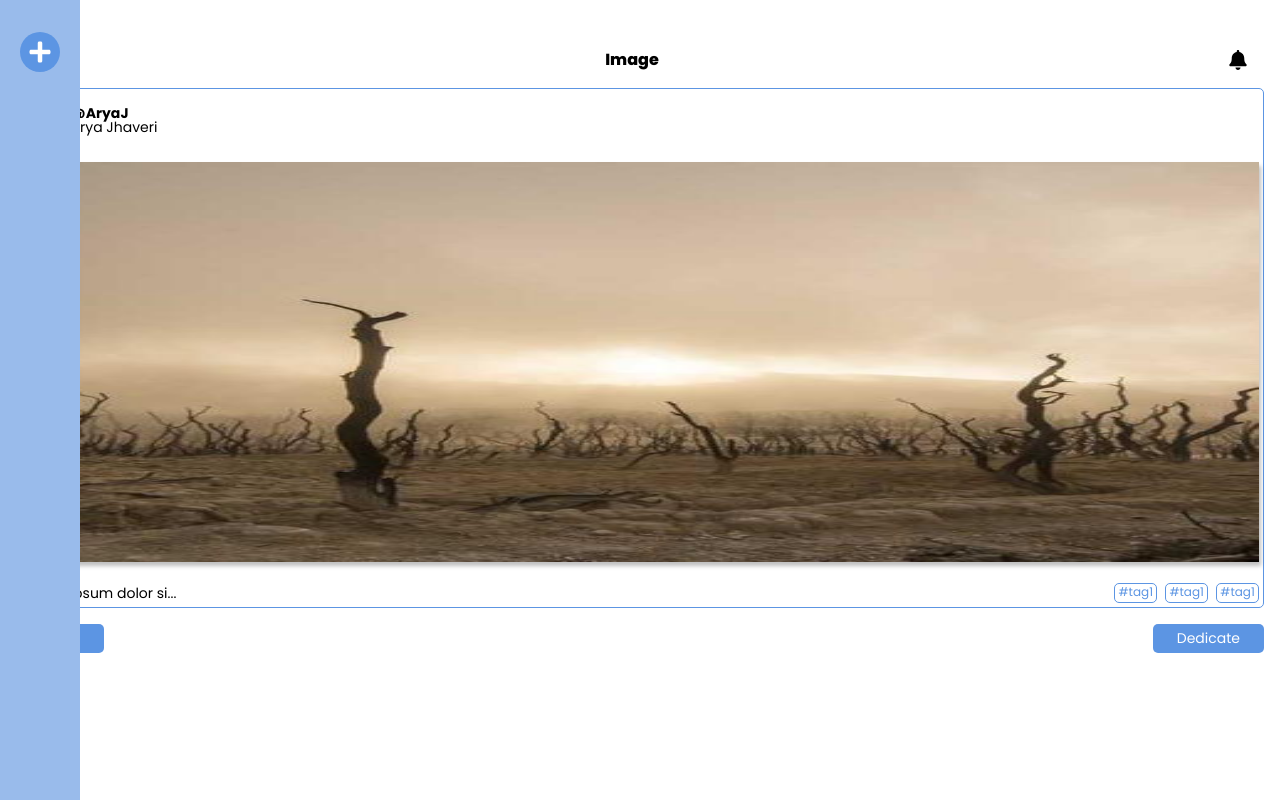
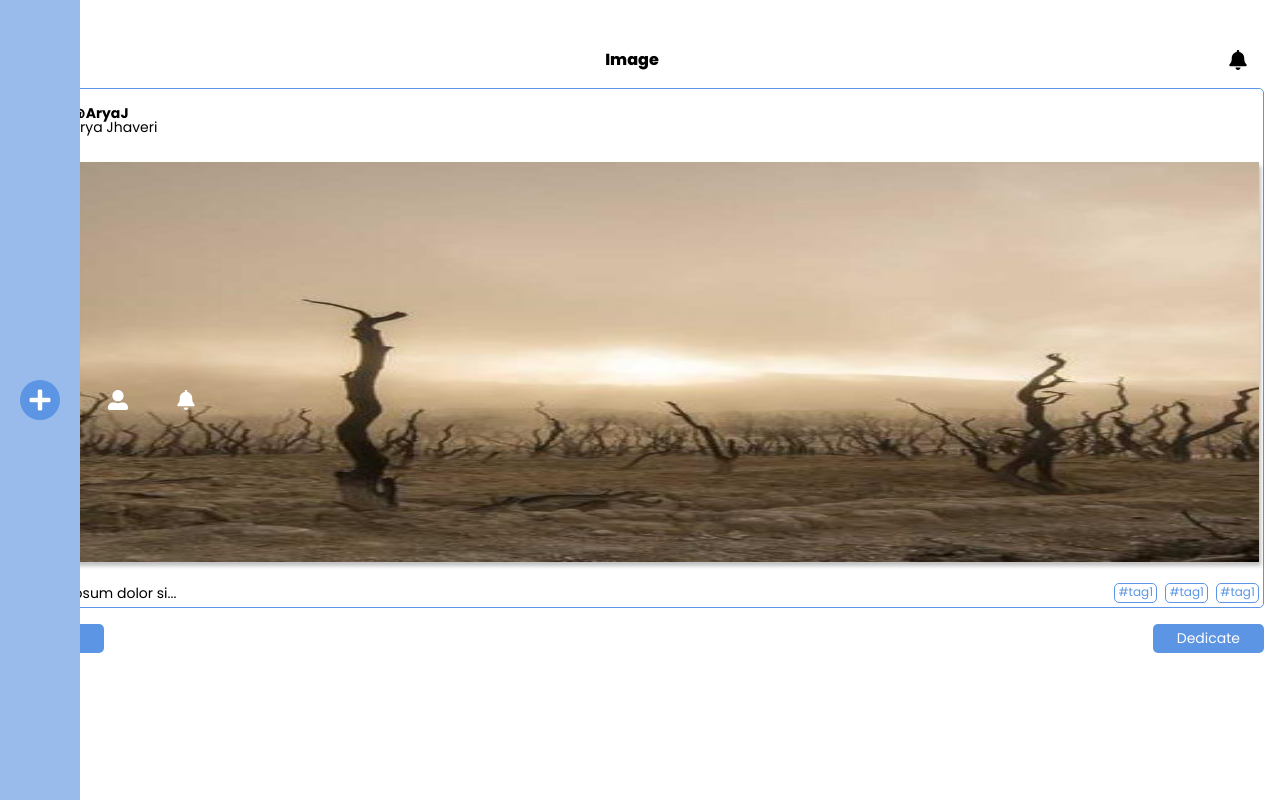
Before and after one commit to candyd-tech/web-app, a Next.js app: page /image in a window 1280 px wide. Built offline with nearby package versions, Linux system fonts and the light colour scheme; no server answers; sample sign-in values are in the browser's storage.

Commit message:
profile creation env name change

```diff
--- a/pages/create-user.tsx
+++ b/pages/create-user.tsx
@@ -36,7 +36,7 @@ const submitUser = ({id, name, username, email, bio, photoURL}: {
     console.log("Some var not filled", [id, name, username, email, bio, photoURL])
     return false
   }
-  axios.post(`${process.env.FLASK_URL}/v1/user/profile`, {
+  axios.post(`${process.env.NEXT_PUBLIC_DB_URL}/v1/user/profile`, {
     id,
     username,
     email,
--- a/pages/profile.tsx
+++ b/pages/profile.tsx
@@ -29,7 +29,7 @@ const Profile = () => {
           posts: resp.data.posts
         }))
       }).catch(err => console.log(err));
-  }, [])
+  }, [setUser, dispatch])
 
   return (
     <>{
--- a/styles/nav.module.scss
+++ b/styles/nav.module.scss
@@ -11,7 +11,7 @@
   flex-direction: row;
   padding: 0 2rem;
   align-items: center;
-  justify-content: space-between;
+  justify-content: center;
   z-index: 999;
 
   & > div {
```
